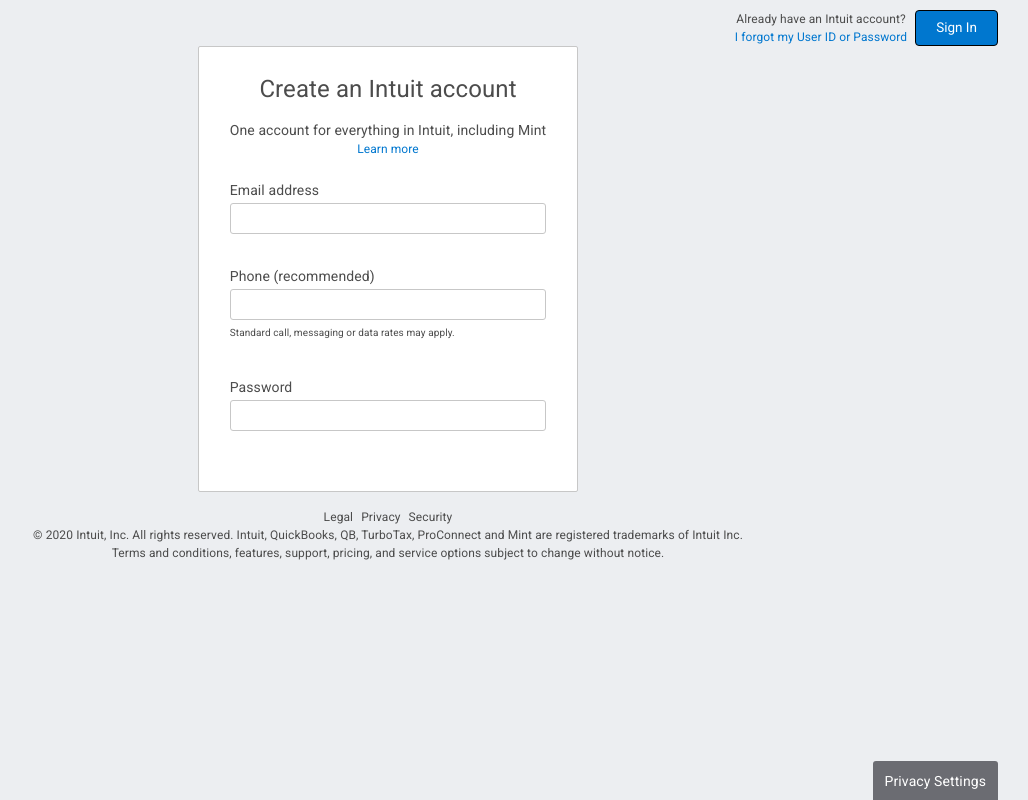
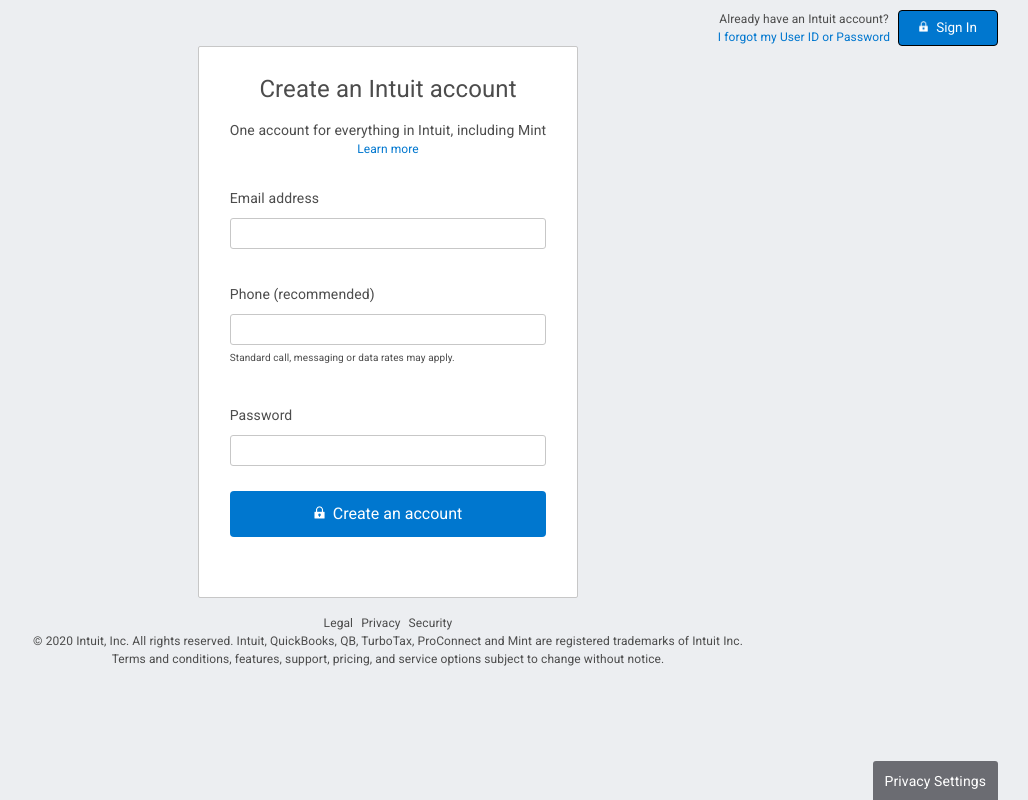
Before and after one commit to pklepa/form-clone, a plain HTML site: page index.html in a window 1280 px wide. Shown: the whole page, without its empty margins (252-1280 px from the left). Drawn offline with Linux system fonts and the light colour scheme.

Commit message:
Add submit button

```diff
--- a/index.html
+++ b/index.html
@@ -20,7 +20,7 @@
             <a href="#">I forgot my User ID or Password</a>
         </div>
 
-        <button>Sign In</button>
+        <button><span class="lock-icon"></span>Sign In</button>
     </header>
 
     <main>
@@ -30,7 +30,7 @@
                 <a href="">Learn more</a>
             </h2>
 
-            <form action="">
+            <form action="/">
                 <div class="signup-field">
                     <label for="email">Email address</label>
                     <div class="input-wrapper">
@@ -53,7 +53,10 @@
                     </div>
                 </div>
 
+                <button type="submit"><span class="lock-icon"></span>Create an account</button>
             </form>
+
+
         </div>
     </main>
 
--- a/styles/styles.sass
+++ b/styles/styles.sass
@@ -36,6 +36,16 @@ body
 
         font-size: 1.35rem
         color: $white
+
+        & > .lock-icon
+            display: inline-block
+            width: 1.1rem
+            height: 1.1rem
+            margin-right: 6px
+
+            background-image: url('../assets/lock.png')
+            background-size: contain
+            background-repeat: no-repeat
 
 header
     display: flex
@@ -91,10 +101,10 @@ main
         flex-direction: column
 
         & > .signup-field
-            margin-bottom: 30px
+            margin-bottom: 25px
 
             & > label
-                line-height: 25px
+                line-height: 40px
                 margin-bottom: 6px
 
             & > .input-wrapper
@@ -114,6 +124,19 @@ main
                 font-size: 1rem
                 line-height: 2.5em
                 padding: 5px 0 0
+
+        button
+            font-size: 1.6rem
+            line-height: 34px
+            border: none
+
+            width: 100%
+            padding: 6px 12px
+            margin-bottom: 30px
+
+            & > .lock-icon
+                width: 1.3rem
+                height: 1.3rem
 
 aside
     position: fixed
```
Also changed, not shown: assets/lock.png (added), styles/styles.css, 1 other file.
